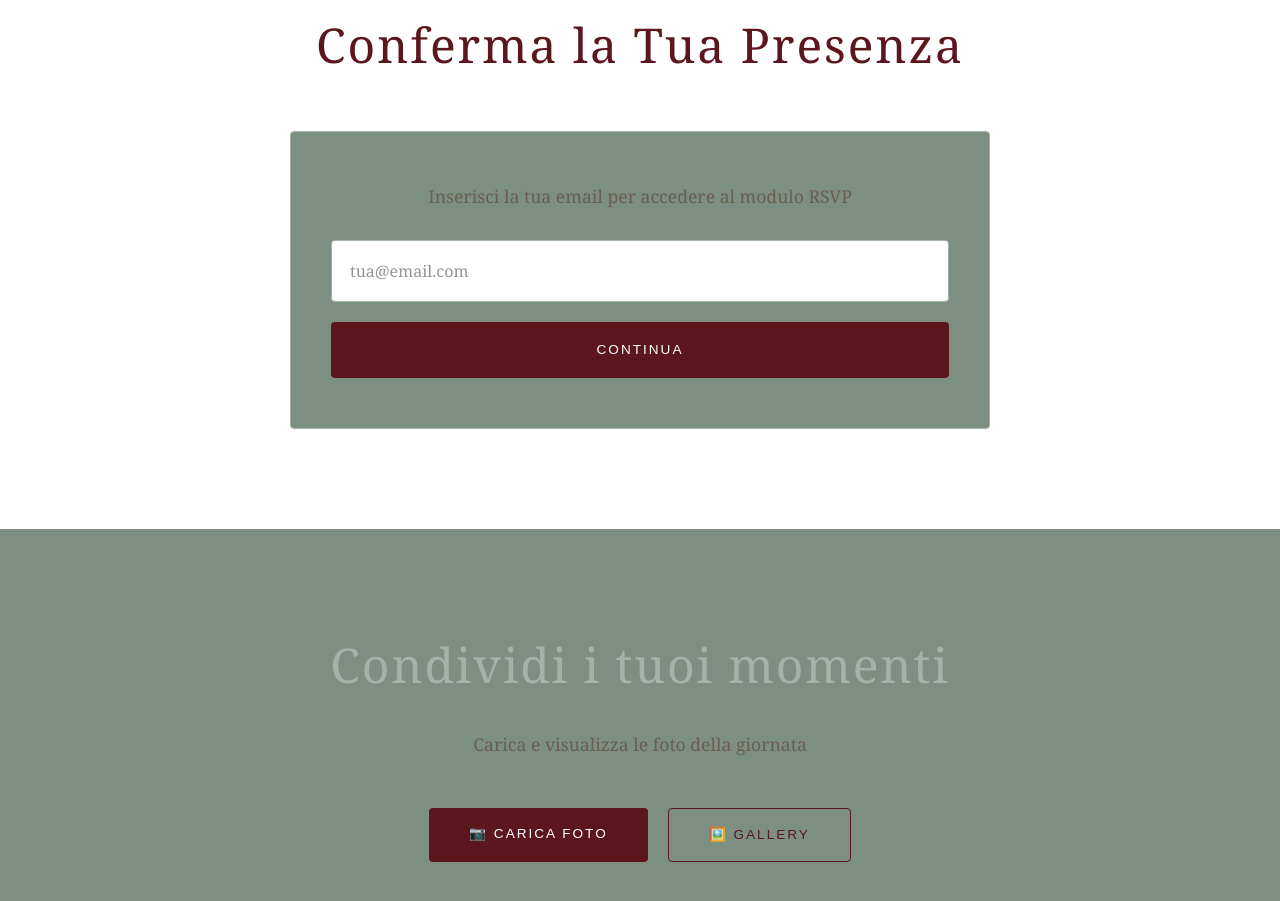
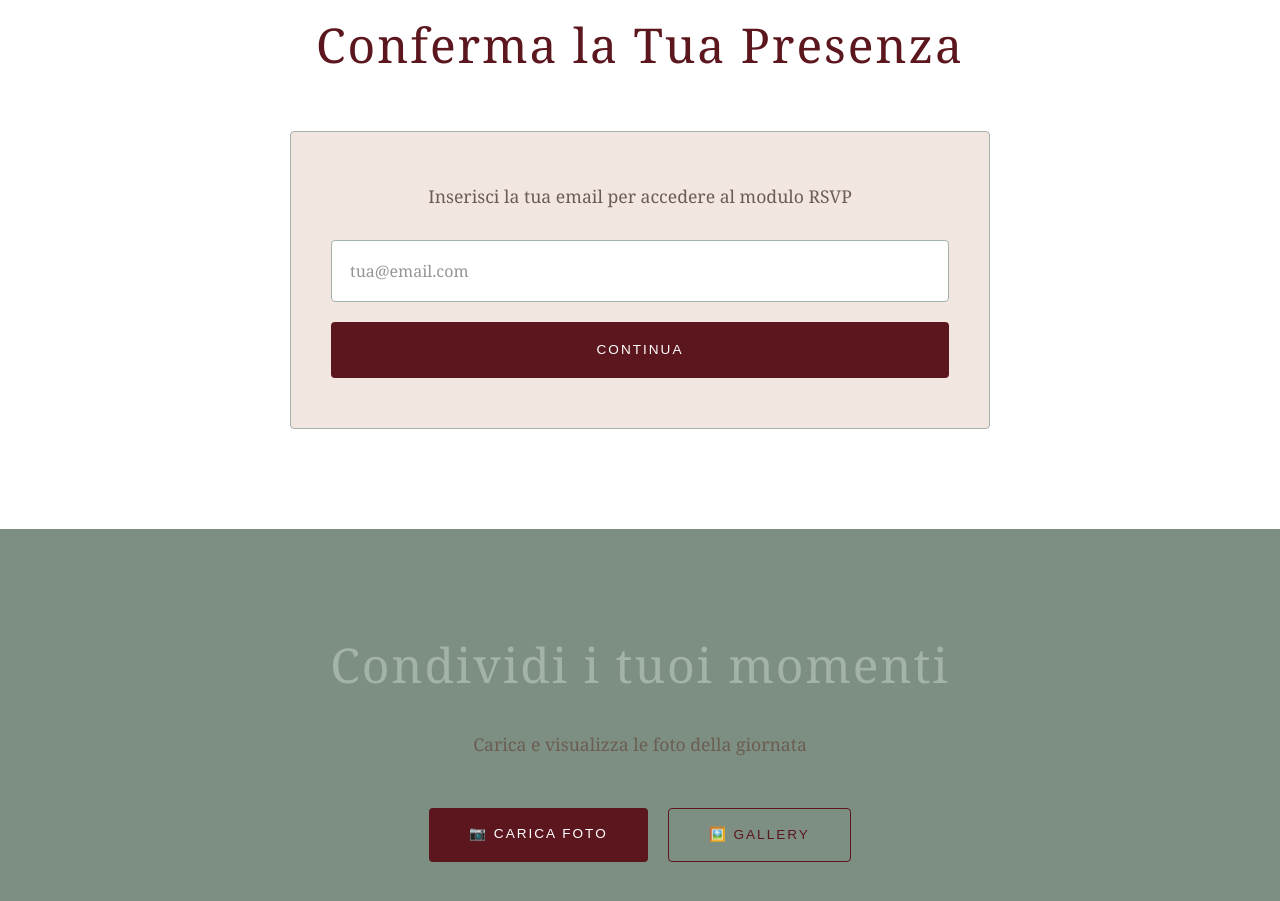
Before and after one commit to checcocav/wedding-villa-bisce, a Next.js app: page / in a window 1280 px wide. Shown: the part 4180-5081 px from the top of the page. Built offline with nearby package versions, Linux system fonts and the light colour scheme.

Commit message:
Update LandingClient.tsx

```diff
--- a/app/LandingClient.tsx
+++ b/app/LandingClient.tsx
@@ -519,7 +519,7 @@ export default function LandingClient() {
 
           {step === 'email' && (
             <div style={{
-              background: '#7D8F82',
+              background: '#F2E6E1',
               padding: '50px 40px',
               border: '1px solid #A4B3A9',
               borderRadius: 4
```
